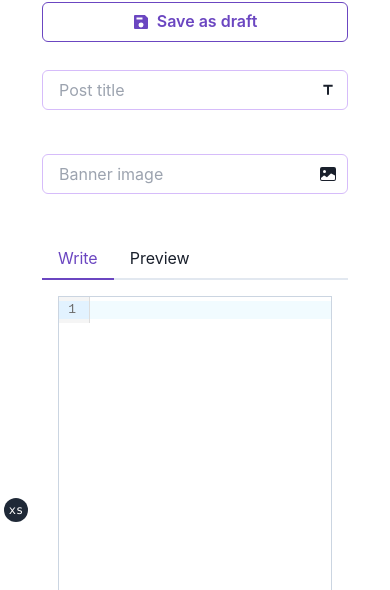
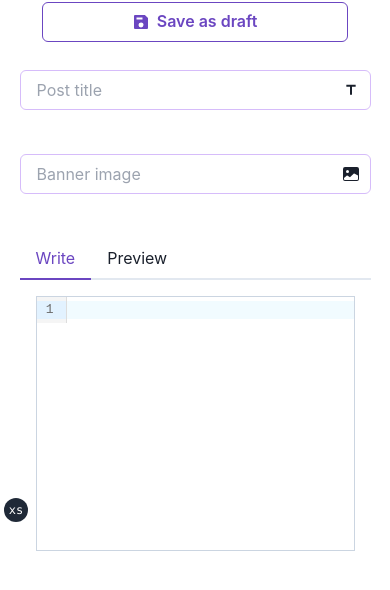
Before and after one commit to Keshav13142/Student-community, a Next.js app: page /blog/new in a window 390 px wide. Shown: the part 318-908 px from the top of the page. Built offline with nearby package versions, Linux system fonts and the light colour scheme; no server answers; the database is empty; sample sign-in values are in the browser's storage.

Commit message:
Fixed responsiveness of blog screens

```diff
--- a/src/components/editor.js
+++ b/src/components/editor.js
@@ -6,7 +6,7 @@ const MarkdownEditor = ({ onChange, value }) => {
   return (
     <CodeMirror
       value={value}
-      minHeight="50vh"
+      minHeight="30vh"
       extensions={[
         markdown({
           base: markdownLanguage,
@@ -14,7 +14,7 @@ const MarkdownEditor = ({ onChange, value }) => {
         }),
       ]}
       onChange={onChange}
-      className="max-w-[85vw] border border-slate-300 lg:max-w-[60vw] xl:max-w-[60vw]"
+      className="border border-slate-300"
     />
   );
 };
--- a/src/pages/blog/[slug]/edit.js
+++ b/src/pages/blog/[slug]/edit.js
@@ -176,6 +176,16 @@ const EditPost = ({ post, allCategories }) => {
   };
 
   const handleCreate = () => {
+    if (inputs.content.trim().length < 100) {
+      toast({
+        title: "Content must contain atleast 100 characters",
+        status: "warning",
+        duration: 2000,
+        isClosable: true,
+      });
+      return;
+    }
+
     // Check the form inputs for error
     let parsedInputs = createPostSchema.safeParse(inputs);
 
@@ -234,7 +244,7 @@ const EditPost = ({ post, allCategories }) => {
       </AlertDialog>
       <div>
         <div className="flex flex-col items-center justify-center gap-5 py-10 lg:flex-row lg:items-start xl:gap-10  2xl:gap-20">
-          <div className="order-2 flex max-w-3xl flex-col gap-10 lg:order-1">
+          <div className="order-2 flex w-[90vw] flex-col gap-10 md:w-[70vw] lg:order-1 lg:w-[60vw] xl:w-[50vw]">
             {fields.map((f, idx) => (
               <InputGroup key={idx} className="flex flex-col">
                 <Input
@@ -256,7 +266,7 @@ const EditPost = ({ post, allCategories }) => {
                 <Tab>Write</Tab>
                 <Tab>Preview</Tab>
               </TabList>
-              <TabPanels>
+              <TabPanels className="max-h-[60vh] min-h-[30vh] overflow-y-auto">
                 <TabPanel>
                   <MarkdownEditor
                     value={inputs.content}
@@ -267,7 +277,13 @@ const EditPost = ({ post, allCategories }) => {
                 </TabPanel>
                 <TabPanel>
                   <article className="prose max-w-[85vw]">
-                    <RenderMarkdown content={inputs.content} />
+                    {inputs.content.trim() !== "" ? (
+                      <RenderMarkdown content={inputs.content} />
+                    ) : (
+                      <div className="text-center font-medium text-slate-500">
+                        Start typing to see the preview
+                      </div>
+                    )}
                   </article>
                 </TabPanel>
               </TabPanels>
--- a/src/pages/blog/new.js
+++ b/src/pages/blog/new.js
@@ -115,6 +115,16 @@ const CreateNewPost = ({ allCategories }) => {
   };
 
   const handleCreate = () => {
+    if (inputs.content.trim().length < 100) {
+      toast({
+        title: "Content must contain atleast 100 characters",
+        status: "warning",
+        duration: 2000,
+        isClosable: true,
+      });
+      return;
+    }
+
     // Check the form inputs for error
     let parsedInputs = createPostSchema.safeParse(inputs);
 
@@ -140,7 +150,7 @@ const CreateNewPost = ({ allCategories }) => {
       </Head>
       <div>
         <div className="flex flex-col items-center justify-center gap-5 py-10 lg:flex-row lg:items-start xl:gap-10  2xl:gap-20">
-          <div className="order-2 flex max-w-3xl flex-col gap-10 lg:order-1">
+          <div className="order-2 flex w-[90vw] flex-col gap-10 md:w-[70vw] lg:order-1 lg:w-[60vw] xl:w-[50vw]">
             {fields.map((f, idx) => (
               <InputGroup key={idx} className="flex flex-col">
                 <Input
@@ -162,7 +172,7 @@ const CreateNewPost = ({ allCategories }) => {
                 <Tab>Write</Tab>
                 <Tab>Preview</Tab>
               </TabList>
-              <TabPanels>
+              <TabPanels className="max-h-[60vh] min-h-[30vh] overflow-y-auto">
                 <TabPanel>
                   <MarkdownEditor
                     value={inputs.content}
@@ -173,7 +183,13 @@ const CreateNewPost = ({ allCategories }) => {
                 </TabPanel>
                 <TabPanel>
                   <article className="prose max-w-[85vw]">
-                    <RenderMarkdown content={inputs.content} />
+                    {inputs.content.trim() !== "" ? (
+                      <RenderMarkdown content={inputs.content} />
+                    ) : (
+                      <div className="text-center font-medium text-slate-500">
+                        Start typing to see the preview
+                      </div>
+                    )}
                   </article>
                 </TabPanel>
               </TabPanels>
```
